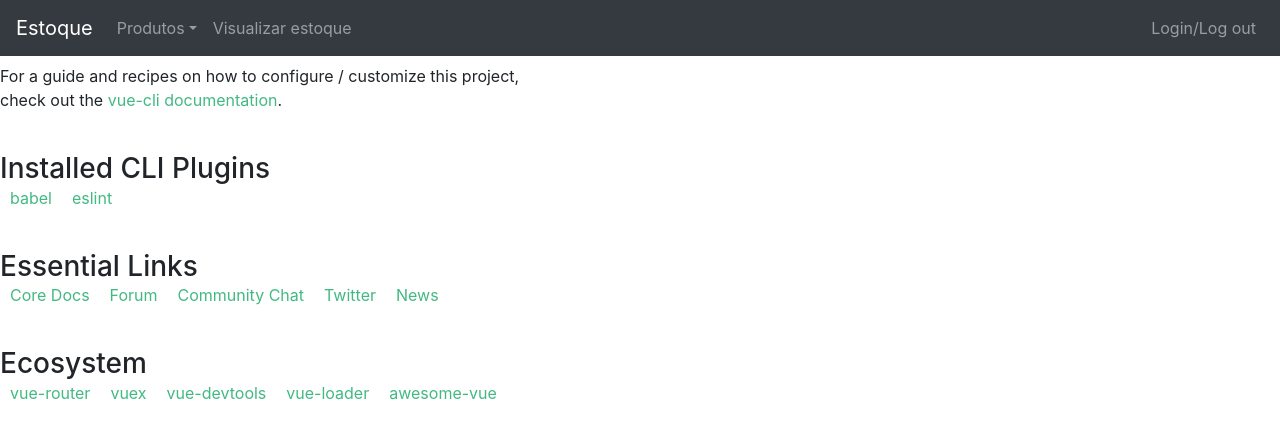
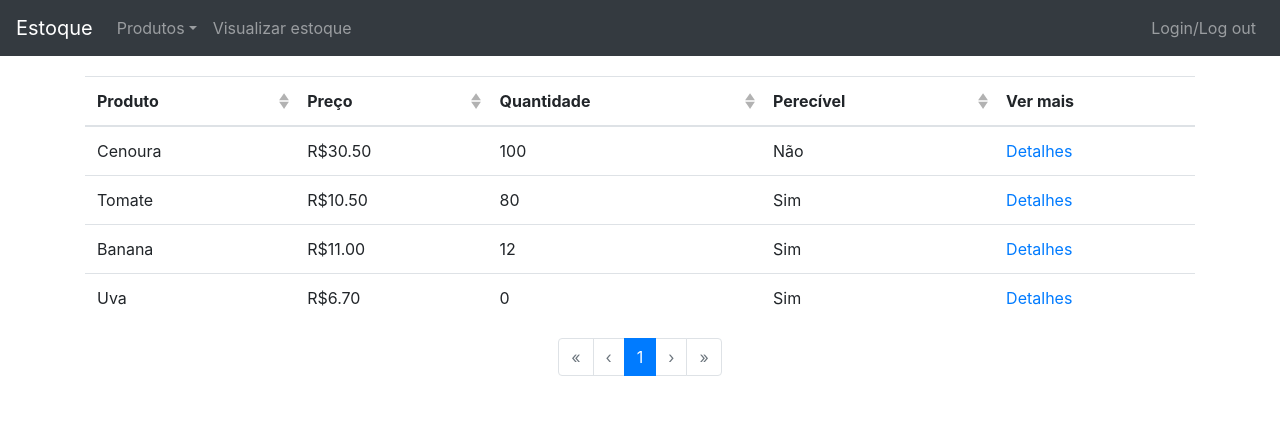
Before and after one commit to RenanNunes/LabSoft_o_retorno, a Vue app in the folder estoque-front/: page /produtos/listar in a window 1280 px wide. Shown: the top 438 px of the page. Built offline with nearby package versions, Linux system fonts and the light colour scheme; no server answers.

Commit message:
Added page to list products

```diff
--- /dev/null
+++ b/estoque-front/src/components/ListaProdutos.vue
@@ -0,0 +1,61 @@
+<template>
+  <div>
+    <b-table :fields="fields" :items="items" hover :currentPage="currentPage" :per-page="perPage">
+      <template #cell(detalhes)="row">
+        <a :href="`/produtos/detalhar/${row.item.idProduto}`">
+          Detalhes
+        </a>
+      </template>
+    </b-table>
+    <b-pagination size="md" align="center" v-model="currentPage" :total-rows="items.length" currentPage="currentPage" :per-page="perPage" />
+  </div>
+</template>
+
+<script>
+export default {
+  data () {
+    return {
+      currentPage: 1,
+      perPage: 20,
+      fields: [
+        {
+          key: 'nome',
+          label: 'Produto',
+          sortable: true,
+        },{
+          key: 'preco',
+          label: 'Preço',
+          sortable: true,
+          formatter: (value) => {
+            if (value){
+              return 'R$'+Number(value).toFixed(2);
+            } else {
+              return '-';
+            }
+          },
+        },{
+          key: 'qtd',
+          label: 'Quantidade',
+          sortable: true,
+        },{
+          key: 'perecivel',
+          label: 'Perecível',
+          sortable: true,
+          formatter: (value) => {
+            return value ? 'Sim' : 'Não'
+          },
+        },{
+          key: 'detalhes',
+          label: 'Ver mais',
+        }
+      ],
+    }
+  },
+  props: {
+      items: {
+        type: Array,
+        required: true,
+      }
+  },
+}
+</script>
--- a/estoque-front/src/router.js
+++ b/estoque-front/src/router.js
@@ -1,6 +1,7 @@
 import Vue from 'vue';
 import Router from 'vue-router';
 import CriarProduto from './views/CriarProduto.vue';
+import ListarProduto from './views/ListarProdutos.vue';
 import HelloWorld from './components/HelloWorld.vue';
 
 Vue.use(Router);
@@ -19,6 +20,11 @@ export default new Router({
       component: CriarProduto,
     },
     {
+      path: '/produtos/listar',
+      name: 'listarProduto',
+      component: ListarProduto,
+    },
+    {
       path: '*',
       name: 'error404',
       component: HelloWorld,
--- /dev/null
+++ b/estoque-front/src/views/ListarProdutos.vue
@@ -0,0 +1,81 @@
+<template>
+  <div>
+    <b-container class="container-prod">
+      <ListaProdutos :items="items" />
+  </b-container>
+  </div>
+</template>
+
+<script>
+import ListaProdutos from '@/components/ListaProdutos.vue';
+// const API_URL = process.env.API_URL || 'http://localhost:3000';
+export default {
+  name: 'listarProduto',
+  components: {
+    ListaProdutos,
+  },
+  data() {
+    return {
+      items: [],
+    }
+  },
+  created: function () {
+    this.onStart();
+  },
+  methods:{
+    async onStart() {
+      // const result = await fetch(API_URL+'/experiencia/buscar', {
+      //   method: 'GET',
+      //   headers: {
+      //     'content-type': 'application/json',
+      //   },
+      // });
+      // const resultJSON = await result.json();
+      // this.items = resultJSON;
+      this.items = [
+      {
+        idProduto: 1,
+        nome: 'Cenoura',
+        distribuidor: 'Mercado Municipal',
+        preco: '30.50',
+        qtd: 100,
+        descricao: 'Cenoura vendida por quilo',
+        perecivel: false,
+      },
+      {
+        idProduto: 2,
+        nome: 'Tomate',
+        distribuidor: 'Mercado Municipal',
+        preco: '10.50',
+        qtd: 80,
+        descricao: 'Tomate vendido por quilo',
+        perecivel: true,
+      },
+      {
+        idProduto: 3,
+        nome: 'Banana',
+        distribuidor: 'Mercado Municipal',
+        preco: '11',
+        qtd: 12,
+        descricao: 'Banana vendida por dúzia',
+        perecivel: true,
+      },
+      {
+        idProduto: 3,
+        nome: 'Uva',
+        distribuidor: 'Mercado Municipal',
+        preco: '6.70',
+        qtd: 0,
+        descricao: 'Uva vendida por dúzia',
+        perecivel: true,
+      },]
+    },
+  }
+};
+</script>
+
+<style>
+.container-prod {
+  margin-top: 20px;
+}
+</style>
```
